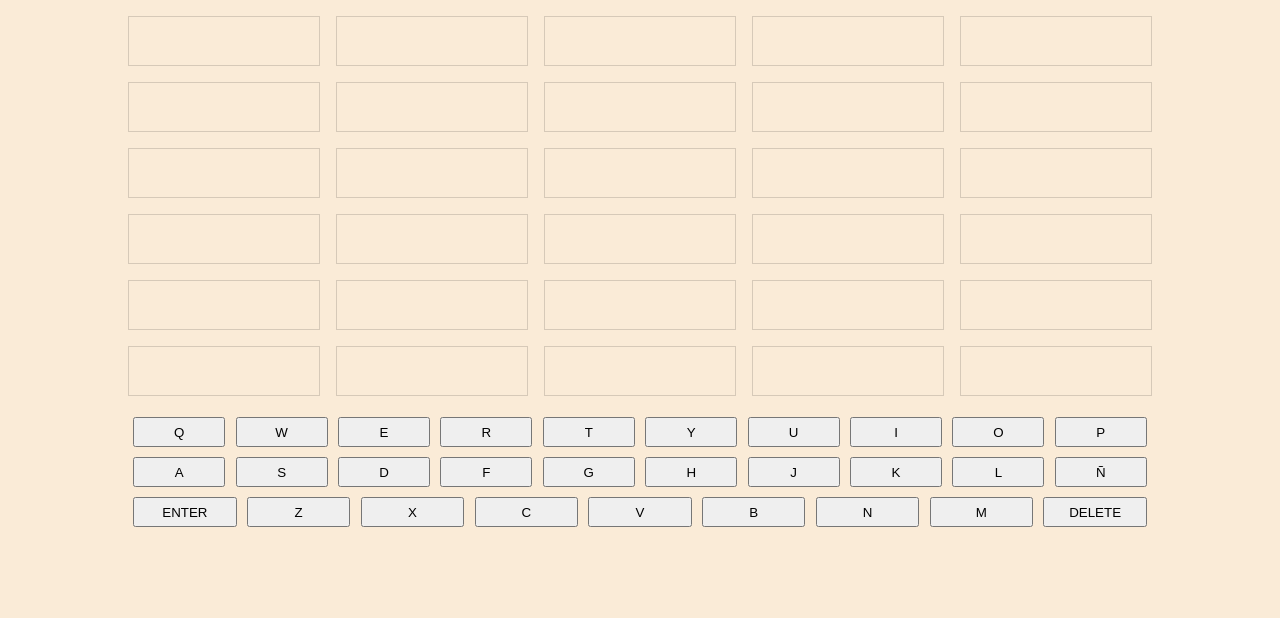
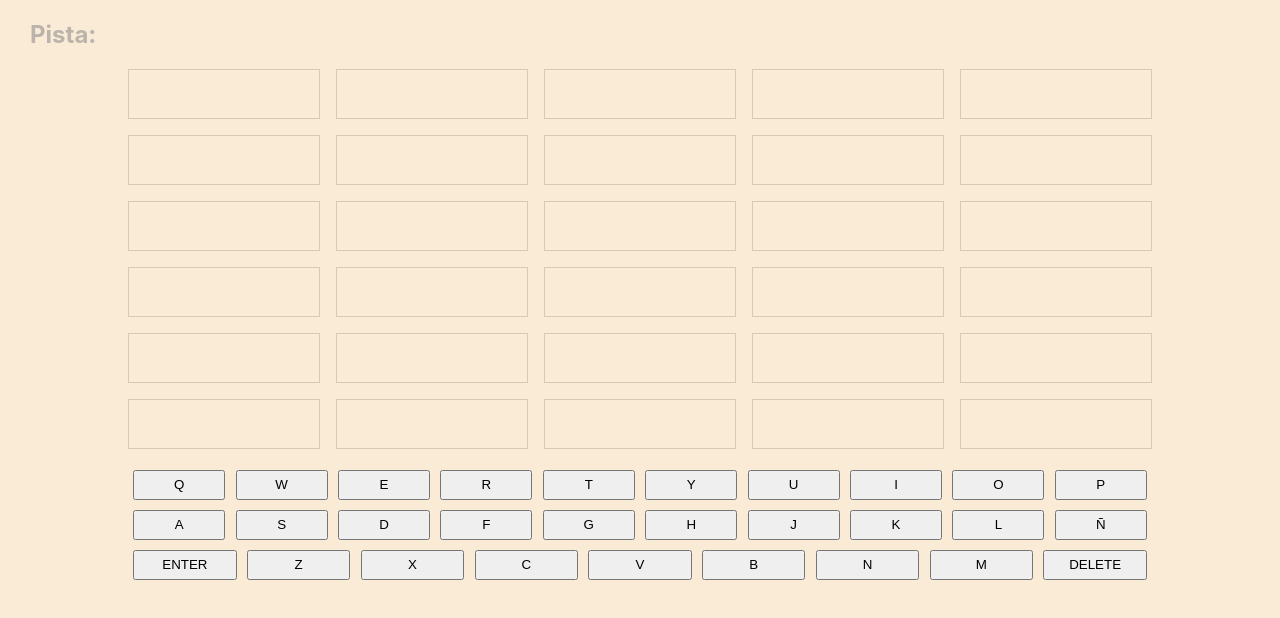
Before and after one commit to eliutdev/wordle, a React (Vite) app: page / in a window 1280 px wide. Shown: the top 618 px of the page. Built offline with nearby package versions, Linux system fonts and the light colour scheme; no server answers.

Commit message:
Added: win and loss

```diff
--- a/src/App.css
+++ b/src/App.css
@@ -24,12 +24,22 @@
   border-color: #000000;
 }
 
-.gray{
+.gray {
   background-color: #9f9f9f;
 }
-.yellow{
+
+.yellow {
   background-color: #f1fa6f;
 }
-.green{
+
+.green {
   background-color: #46fd3f;
 }
+
+.info {
+  padding: 0 30px;
+}
+
+.hint {
+  color: #8585858a;
+}
--- a/src/App.jsx
+++ b/src/App.jsx
@@ -9,18 +9,21 @@ function App() {
   const [current, setCurrent] = useState({ row: 0 })
   const [id, serId] = useState(crypto.randomUUID())
   const [win, setWin] = useState(false)
+  const [wordle, setWordle] = useState("")
 
   useEffect(() => {
     (async () => {
       const response = await fetch(`http://localhost:3001/start-game/${id}`)
       const data = await response.json();
       console.log(data)
+      if (data.result !== "fail")
+        setWordle(data.word)
     })();
   }, []);
 
+  const handLetter = (letter) => {
 
 
-  const handLetter = (letter) => {
     let row = current.row
     let hayVacio = false
     let col = 0
@@ -33,6 +36,9 @@ function App() {
 
     switch (letter) {
       case "ENTER":
+        if (current.row == 5) {
+          alert("Has perdido")
+        }
         // console.log(grid[row].join(""));
         handleEnter(hayVacio, grid[row].join(""))
         break
@@ -58,9 +64,11 @@ function App() {
         const data = await response.json();
         console.log(data.data)
 
+        if (data.result == "fail") {
+          return
+        }
 
         let gridColorTemp = [...gridColor]
-
 
         for (let j = 0; j < 5; j++) {
           gridColorTemp[current.row][j] = "gray"
@@ -82,27 +90,27 @@ function App() {
         }
       })();
 
-
       if (current.row <= 4 && !win) {
         setCurrent({ row: current.row + 1 })
+      } else if (current.row == 5) {
+
       }
     }
   }
 
   return (
     <div className="app">
+      <div className='info'>
+
+        <h2 className='hint'>Pista: {wordle}</h2>
+      </div>
       <div className='grid'>
         {grid.map((_, i) => (
           <div className="row" key={i}>
             {grid[i].map((_, j) => (
               <div
-                className={`
-                ${(grid[i][j] ? 'col active' : 'col')}
-                ${(gridColor[i][j] == "green" ? 'green' : '')}
-                ${(gridColor[i][j] == "yellow" ? 'yellow' : '')}
-                ${(gridColor[i][j] == "gray" ? 'gray' : '')}
-
-                `} key={j}>{grid[i][j]} </div>
+                className={`${(grid[i][j] ? 'col active' : 'col')} ${(gridColor[i][j] == "green" ? 'green' : '')}
+                ${(gridColor[i][j] == "yellow" ? 'yellow' : '')} ${(gridColor[i][j] == "gray" ? 'gray' : '')}`} key={j}>{grid[i][j]} </div>
             ))}
           </div>
         ))}
```
Also changed, not shown: 1 other file (tests, documents, lock files or other folders).
